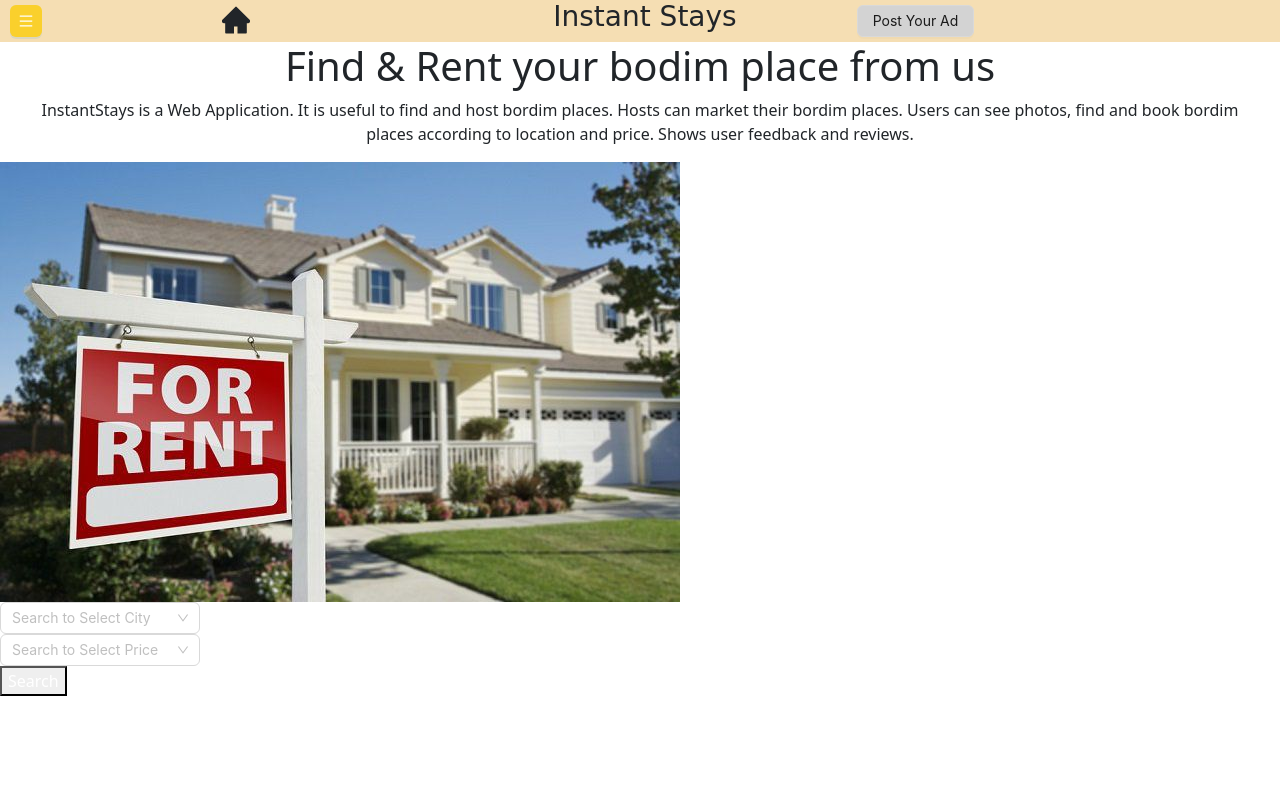
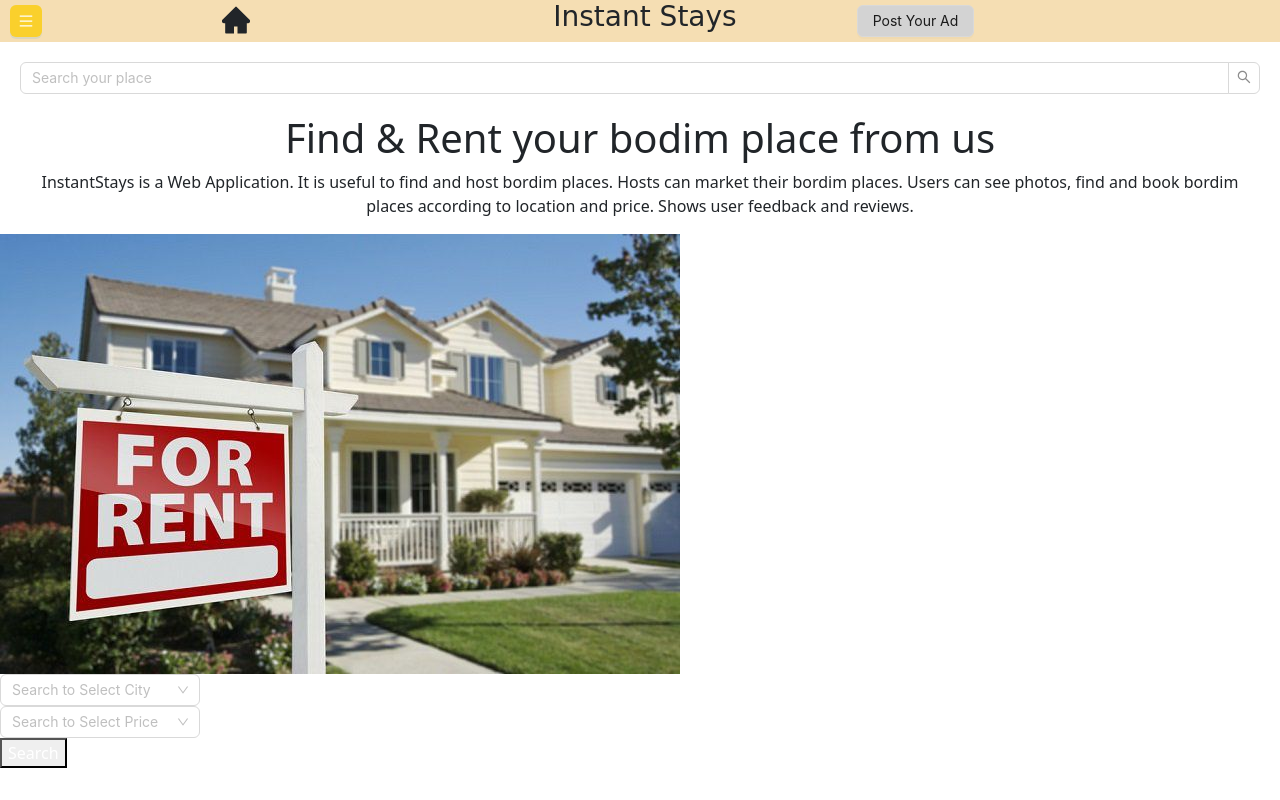
Before and after one commit to bemaldvanitha/renting_app, a React (Create React App) app: page / in a window 1280 px wide. Built offline with nearby package versions, Linux system fonts and the light colour scheme; no server answers; the database is empty.

Commit message:
search functionality added

```diff
--- a/src/components/HomeBanner.js
+++ b/src/components/HomeBanner.js
@@ -1,18 +1,28 @@
 import React, { useState } from 'react'
 import Search from './Search'
+import SearchBar from './SearchBar'
 import AppCard from './HomeCard'
+import { Input } from 'antd';
+//const { Search } = Input;
 
 import Image from '../assets/img/rent_house_73089751-5bfc333346e0fb002602ddbe.jpg';
 
 const HomeBanner = () => {
-    const [filters, setFilters] = useState({ city: '', price: '' } );
+    const [filters, setFilters] = useState({ city: '', price: '' });
+    const [search, setSearch] = useState('');
 
     const changeFilters = (city, price) => {
         setFilters({ city: city, price: price });
     }
 
+    const changeSearch = (searchTxt) => {
+        setSearch(searchTxt);
+    }
+
     return (
+
         <section className='h-full max-h-[640px] mb-8 xl:mb-24'>
+             <SearchBar changeSearchTxt={ changeSearch }/>
             <div className='flex flex-col lg:flex-row'>
                 <div className='lg:ml-8 xl:ml-[135px] flex flex-col items-center lg:items-start text-center lg:text-left justify-center flex-1 px-4 lg:px-0'>
                     <h1 className='text-4xl lg:text-[58px] font-semibold leading-none mb-6'>
@@ -29,8 +39,8 @@ const HomeBanner = () => {
                 </div>
             </div>
 
-            <Search changeFilters={ changeFilters }/>
-            <AppCard filters={ filters }/>
+            <Search changeFilters={ changeFilters } />
+            <AppCard filters={filters} search={ search }/>
         </section>
     )
 };
--- a/src/components/HomeCard.js
+++ b/src/components/HomeCard.js
@@ -6,15 +6,12 @@ import { db } from '../firebase/index';
 import '../styles/Home.css';
 const { Meta } = Card;
 
-
-
-
-const AppCard = ({ filters }) => {
+const AppCard = ({ filters, search }) => {
   const [properties, setProperties] = useState([]);
 
   useEffect(() => {
     fetchData();
-  },[ filters ]);
+  },[ filters, search ]);
 
   const fetchData = async () => {
     const querySnapshot = await getDocs(collection(db, "properties"));
@@ -26,6 +23,10 @@ const AppCard = ({ filters }) => {
 
       const cityFilter = filters.city;
       const priceFilters = filters.price.split('-');
+
+      if(!data.title.includes(search)){
+          return;
+      }
 
       if((data.location.toString() === cityFilter.toString()) || (parseInt(priceFilters[0]) < data.price &&
           parseInt(priceFilters[1]) > data.price) || (cityFilter.length === 0 && filters.price.length === 0)){
@@ -39,9 +40,8 @@ const AppCard = ({ filters }) => {
   return (
       properties.map((data) => {
         return(
-          <div className='card'>
+          <div className='card' key={ data.id }>
             <Card
-                key={ data.id }
                 style={{
                     width: 600,
                 }}
--- /dev/null
+++ b/src/components/SearchBar.js
@@ -0,0 +1,26 @@
+import react from 'react'
+import { Input, Space } from 'antd';
+import '../styles/Home.css';
+const { Search } = Input;
+
+const SearchBar = ({ changeSearchTxt }) => {
+
+    const onSearch = (value) => {
+        changeSearchTxt(value);
+    };
+
+    return(
+        <div className='searchBar'>
+            <Search
+          placeholder="Search your place"
+          allowClear
+          onSearch={onSearch}
+          style={{
+            width: "large",
+          }}
+        />
+    </div>
+    )
+};
+
+export default SearchBar;
--- a/src/styles/Home.css
+++ b/src/styles/Home.css
@@ -10,3 +10,7 @@
     align-items: center;
     justify-content: center;
 }
+.searchBar{
+
+    padding: 20px;
+}
```
